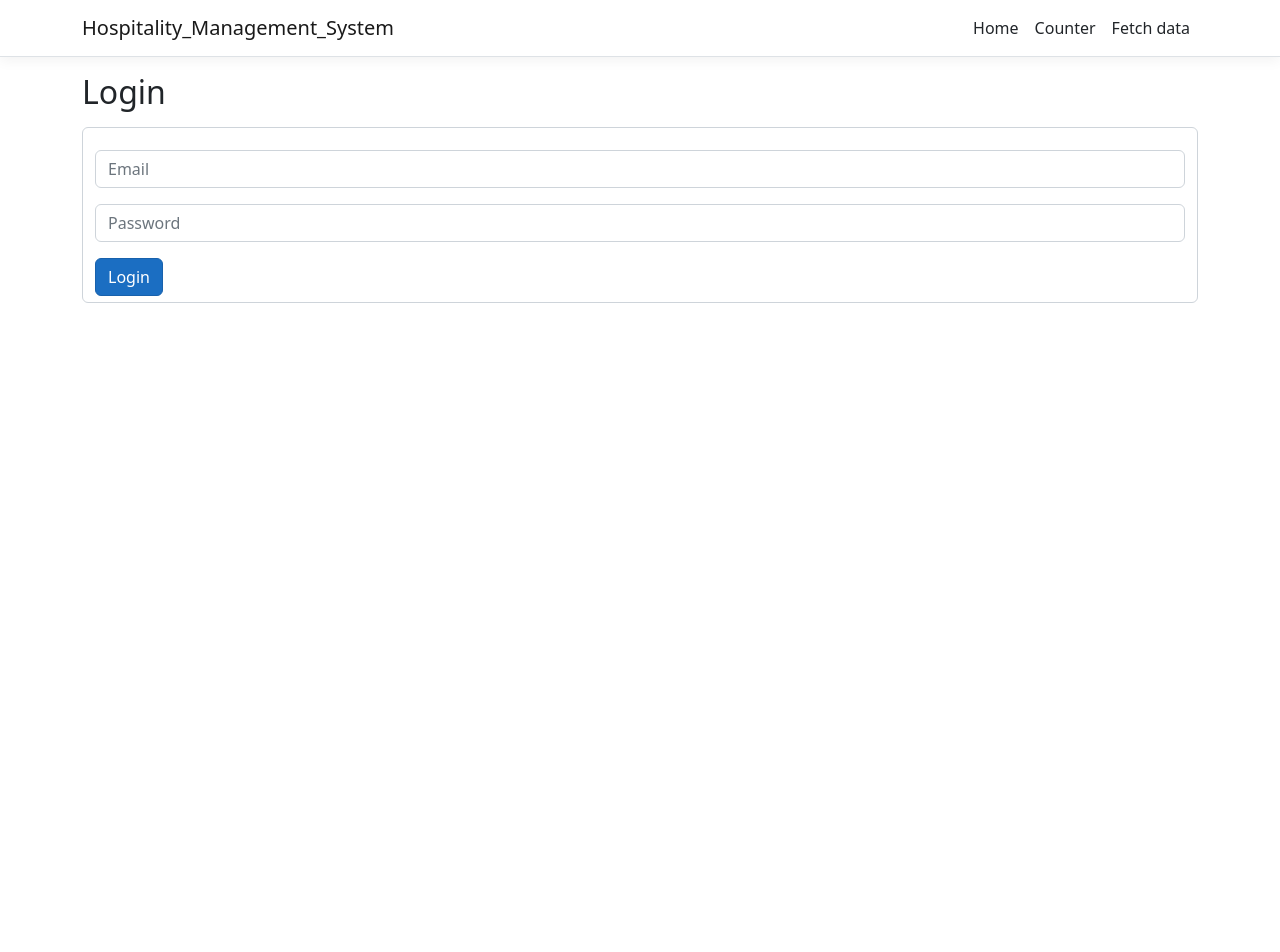
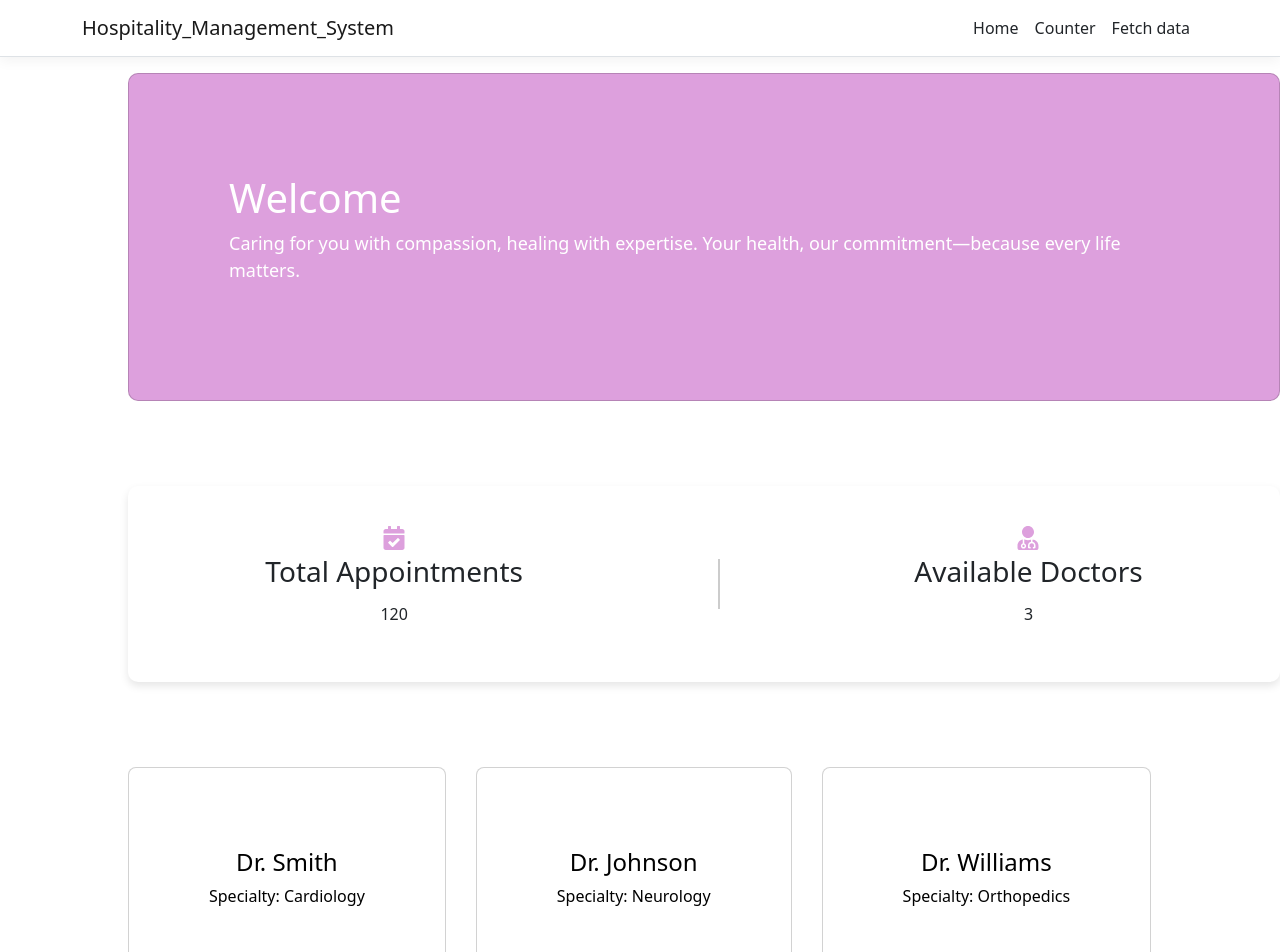
Before and after one commit to tymnec/Hospitality-Management-System, a React (Create React App) app in the folder Hospitality Management System/ClientApp/: page /login in a window 1280 px wide. Shown: the top 952 px of the page. Before the commit the page ends 800 px from the top, so only its background shows below. Built offline with nearby package versions, Linux system fonts and the light colour scheme.

Commit message:
frontend components

```diff
--- /dev/null
+++ b/Hospitality Management System/ClientApp/src/components/Dashboard.css
@@ -0,0 +1,8 @@
+.dashboard {
+    display: flex;
+    flex-direction: column;
+    gap: 20px;
+    max-width: 1500px;
+    margin: auto;
+    margin-left: 10%;
+  }
--- /dev/null
+++ b/Hospitality Management System/ClientApp/src/components/Dashboard.js
@@ -0,0 +1,23 @@
+import React from "react";
+import SuperAdminCard from "./SuperAdminCard";
+import StatsCard from "./StatsCard";
+import DoctorsList from "./DoctorsList";
+import "./Dashboard.css";
+
+const Dashboard = () => {
+  const availableDoctors = [
+    { name: "Smith", specialty: "Cardiology" },
+    { name: "Johnson", specialty: "Neurology" },
+    { name: "Williams", specialty: "Orthopedics" },
+  ];
+
+  return (
+    <div className="dashboard">
+      <SuperAdminCard />
+      <StatsCard appointments={120} doctors={availableDoctors.length} />
+      <DoctorsList doctors={availableDoctors} />
+    </div>
+  );
+};
+
+export default Dashboard;
--- /dev/null
+++ b/Hospitality Management System/ClientApp/src/components/DoctorsList.css
@@ -0,0 +1,16 @@
+.doctors-list {
+    display: flex;
+    flex-wrap: row;
+    gap: 30px;
+    margin-top: 65px;
+  }
+
+  .doctor-card {
+    background-color: white;
+    color: black;
+    padding: 80px;
+    border-radius: 8px;
+    text-align: center;
+
+    min-width: 300px;
+  }
--- /dev/null
+++ b/Hospitality Management System/ClientApp/src/components/DoctorsList.js
@@ -0,0 +1,17 @@
+import React from "react";
+import "./DoctorsList.css";
+
+const DoctorsList = ({ doctors }) => {
+  return (
+    <div className="doctors-list">
+      {doctors.map((doctor, index) => (
+        <div key={index} className="card doctor-card">
+          <h4>Dr. {doctor.name}</h4>
+          <p>Specialty: {doctor.specialty}</p>
+        </div>
+      ))}
+    </div>
+  );
+};
+
+export default DoctorsList;
--- a/Hospitality Management System/ClientApp/src/components/Layout.js
+++ b/Hospitality Management System/ClientApp/src/components/Layout.js
@@ -1,6 +1,7 @@
 import React, { Component } from 'react';
 import { Container } from 'reactstrap';
 import { NavMenu } from './NavMenu';
+import Dashboard from './Dashboard';
 
 export class Layout extends Component {
   static displayName = Layout.name;
@@ -9,9 +10,7 @@ export class Layout extends Component {
     return (
       <div>
         <NavMenu />
-        <Container tag="main">
-          {this.props.children}
-        </Container>
+        <Dashboard/>
       </div>
     );
   }
--- /dev/null
+++ b/Hospitality Management System/ClientApp/src/components/StatsCard.css
@@ -0,0 +1,30 @@
+.stats-card {
+    display: flex;
+    align-items: center;
+    justify-content: space-around;
+    background: #fff;
+    padding: 40px;
+    border-radius: 10px;
+    box-shadow: 0 4px 8px rgba(0, 0, 0, 0.1);
+    width: 100%;
+    margin-top: 65px;
+  }
+
+  .stats-item {
+    display: flex;
+    flex-direction: column;
+    align-items: center;
+    text-align: center;
+    gap: 5px;
+  }
+
+  .stats-icon {
+    font-size: 24px;
+    color: plum;
+  }
+
+  .divider {
+    width: 2px;
+    height: 50px;
+    background: #ccc;
+  }
--- /dev/null
+++ b/Hospitality Management System/ClientApp/src/components/StatsCard.js
@@ -0,0 +1,23 @@
+import React from "react";
+import { FaUserMd, FaCalendarCheck } from "react-icons/fa";
+import "./StatsCard.css";
+
+const StatsCard = ({ appointments, doctors }) => {
+  return (
+    <div className="stats-card">
+      <div className="stats-item">
+        <FaCalendarCheck className="stats-icon" />
+        <h3>Total Appointments</h3>
+        <p>{appointments}</p>
+      </div>
+      <div className="divider"></div>
+      <div className="stats-item">
+        <FaUserMd className="stats-icon" />
+        <h3>Available Doctors</h3>
+        <p>{doctors}</p>
+      </div>
+    </div>
+  );
+};
+
+export default StatsCard;
--- /dev/null
+++ b/Hospitality Management System/ClientApp/src/components/SuperAdminCard.css
@@ -0,0 +1,9 @@
+.super-admin {
+    background-color: plum;
+    color: white;
+    padding: 100px;
+    border-radius: 10px;
+    text-align: left;
+    font-size: 18px;
+
+  }
--- /dev/null
+++ b/Hospitality Management System/ClientApp/src/components/SuperAdminCard.js
@@ -0,0 +1,13 @@
+import React from "react";
+import "./SuperAdminCard.css";
+
+const SuperAdminCard = () => {
+  return (
+    <div className="card super-admin">
+      <h1>Welcome</h1>
+      <p>Caring for you with compassion, healing with expertise. Your health, our commitment—because every life matters.</p>
+    </div>
+  );
+};
+
+export default SuperAdminCard;
```
